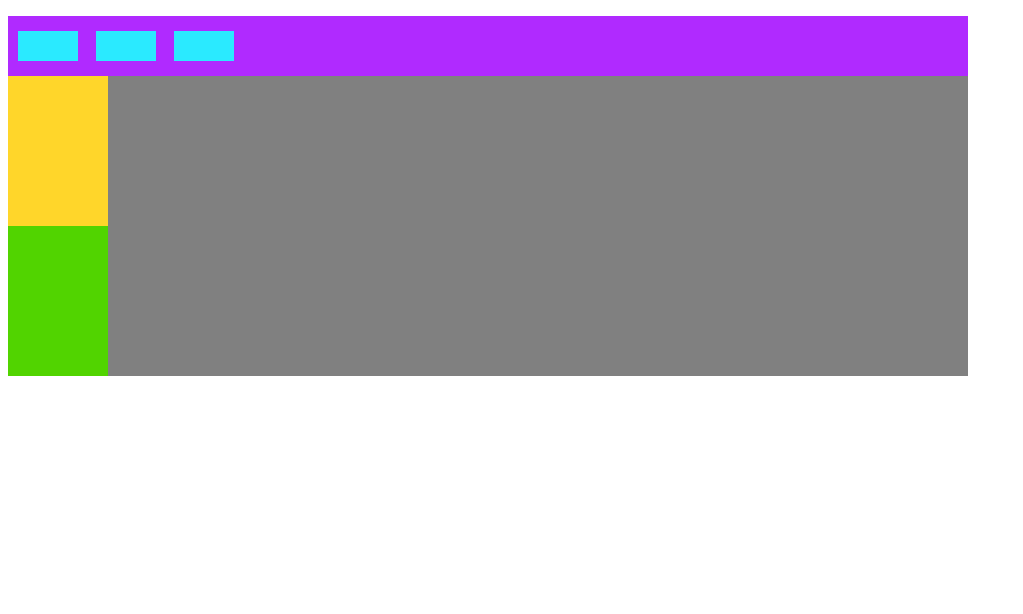
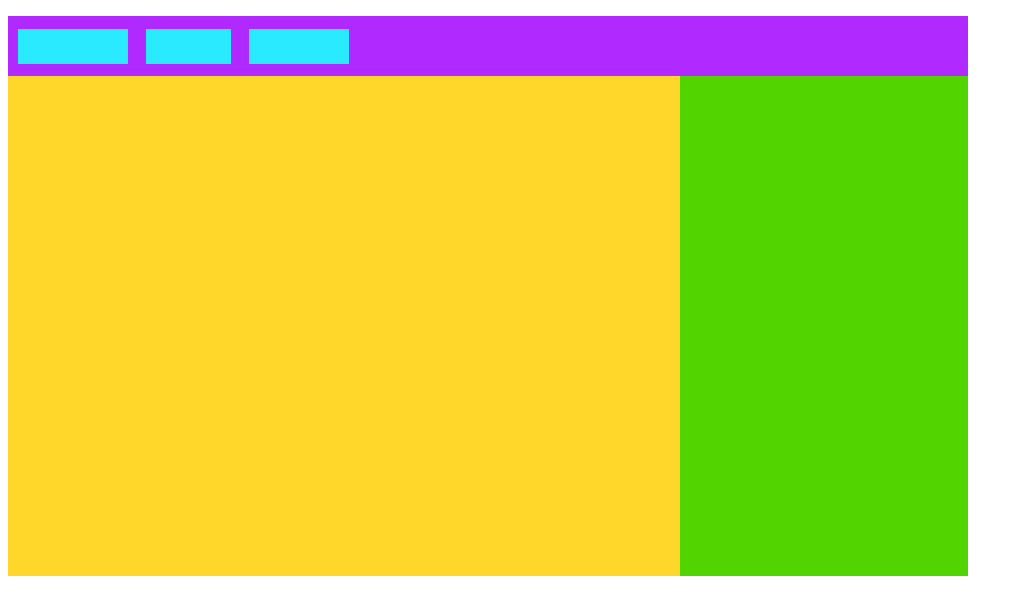
Before and after one commit to greenfox-academy/Tamara, a plain HTML site: page week-06/day-01/exercise04.html in a window 1280 px wide. Shown: the whole page, without its empty margins (0-1023 px from the left). Drawn offline with Linux system fonts and the light colour scheme.

Commit message:
feat(exercise04): setup the navigation boxes

```diff
--- a/week-06/day-01/exercise04.css
+++ b/week-06/day-01/exercise04.css
@@ -1,3 +1,6 @@
+body{
+    align-items: center;
+}
 
 #layout{
     width: 960px;
@@ -20,21 +23,41 @@
 
 
 .item{
-    height: 30px;
-    width: 60px;
     min-width: 10px;
     background: rgb(42, 234, 255);
     margin: 0px 8px 0 10px;
 }
 
+.one{
+    height: 35px;
+    width: 110px;
+}
+
+.two{
+    height: 35px;
+    width: 85px;
+}
+
+.three{
+    height: 35px;
+    width: 100px;
+}
+
+#content{
+    display: flex;
+    flex-flow: row;
+    flex-wrap: wrap;
+    margin: 0 auto;
+}
+
 #main{
-    width: 100px;
-    height: 150px;
+    width: 70%;
+    height: 500px;
     background: rgb(255, 214, 42);
 }
 
 #sidebar{
-    width: 100px;
-    height: 150px;
+    width: 30%;
+    height: 500px;
     background: rgb(81, 212, 0);
 }
--- a/week-06/day-01/exercise04.html
+++ b/week-06/day-01/exercise04.html
@@ -11,9 +11,9 @@
     <div id="layout">
         <div id="header">
             <ul class="navigation">
-                <li class="item"></li>
-                <li class="item"></li>
-                <li class="item"></li>
+                <li class="item one"></li>
+                <li class="item two"></li>
+                <li class="item three"></li>
             </ul>
         </div>
         <div id="content">
```
